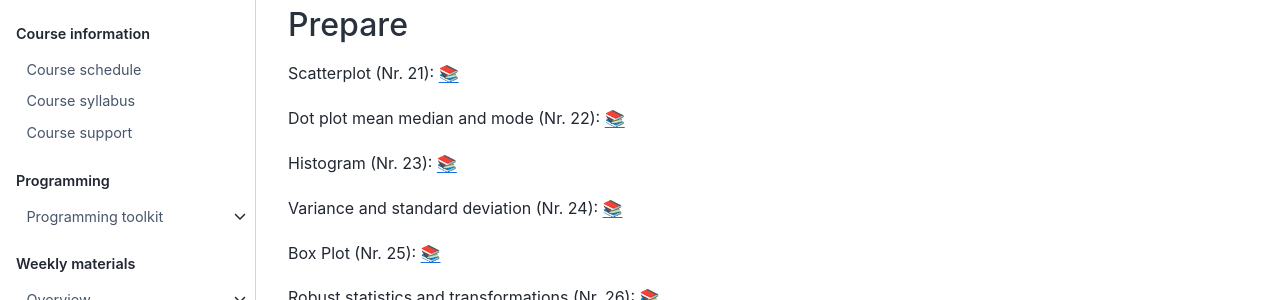
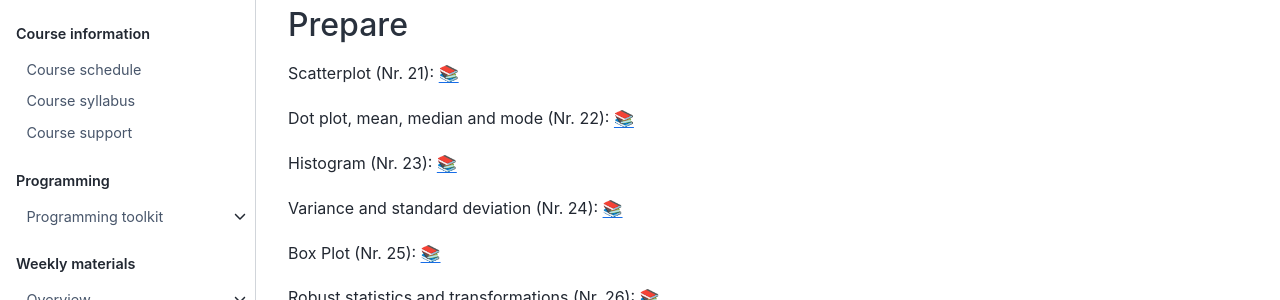
Before and after one commit to mr-ws22/website, a Jupyter Book: the page built from weeks/week4.md, in a window 1280 px wide and 1052 px high. Shown: the part 173-473 px from the top of the window. Built offline with Jupyter Book 1.0.4 settings and Sphinx 7.4.7 and the Sphinx Book theme 1.1.4, drawn with Linux system fonts in a browser that asks for light colours; comment, search, counter and statistics services are not loaded.

Commit message:
Update week4.md

```diff
--- a/weeks/week4.md
+++ b/weeks/week4.md
@@ -10,7 +10,7 @@
 Scatterplot (Nr. 21): [📚](https://openintro-ims.netlify.app/explore-numerical.html#scatterplots)
 
 
-Dot plot mean median and mode (Nr. 22): [📚](https://openintro-ims.netlify.app/explore-numerical.html#dotplots)
+Dot plot, mean, median and mode (Nr. 22): [📚](https://openintro-ims.netlify.app/explore-numerical.html#dotplots)
 
 
 Histogram  (Nr. 23): [📚](https://openintro-ims.netlify.app/explore-numerical.html#histograms)
@@ -26,6 +26,7 @@ Robust statistics and transformations (Nr. 26): [📚](https://openintro-ims.net
 
 
 Comparing numerical data across groups (Nr. 27): [📚](https://openintro-ims.netlify.app/explore-categorical.html#comparing-numerical-data-across-groups)
+
 
 ---
 
```
